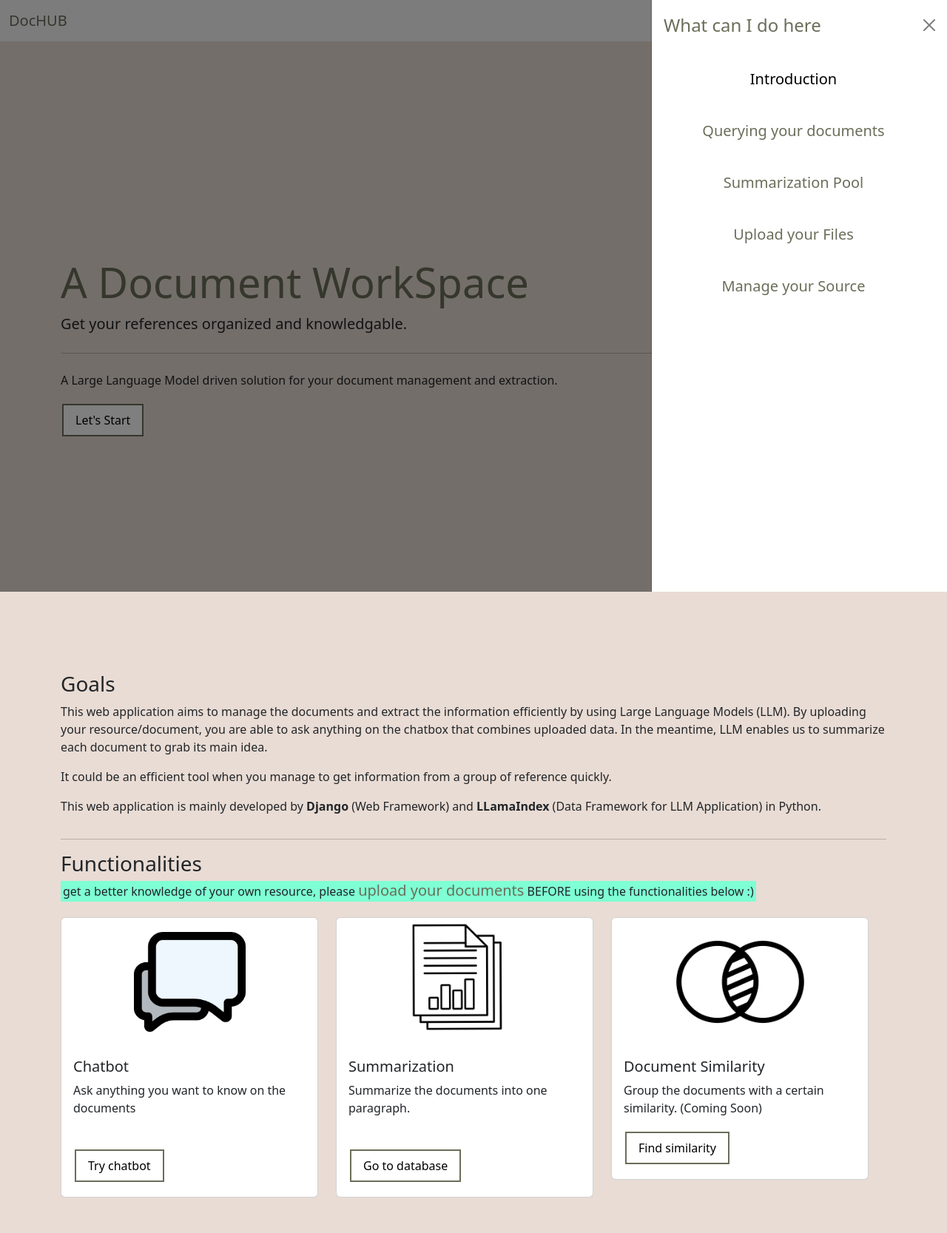
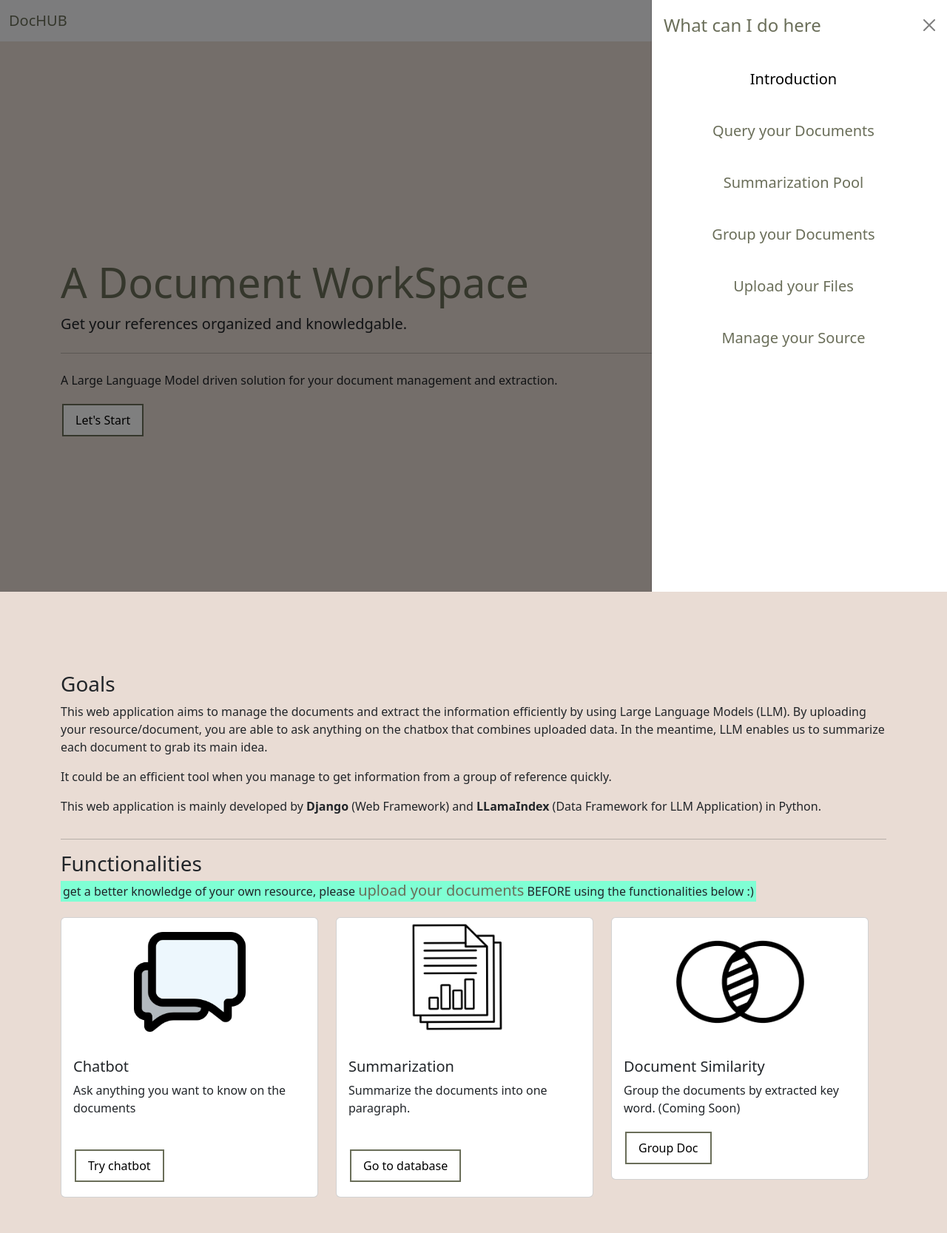
Before and after one commit to JoyceYin/DocHub-Web-App-with-Django-and-LlamaIndex, a Django app: page / in a window 1280 px wide, after a click that opens the changed part. Shown: the whole page at 74% size. Run offline with Django 4.2, Linux system fonts and the light colour scheme; some libraries are stand-ins or nearby versions.

Commit message:
add new feature

```diff
--- a/document/templates/document/base.html
+++ b/document/templates/document/base.html
@@ -103,11 +103,15 @@
                     </li>
                     <br>
                     <li class="nav-item">
-                    <a class="navele nav-link" href="{% url 'query' %}" style="text-align: center;">Querying your documents</a>
+                    <a class="navele nav-link" href="{% url 'query' %}" style="text-align: center;">Query your Documents</a>
                     </li>
                     <br>
                     <li class="nav-item">
                         <a class="navele nav-link" href="{% url 'sumdb' %}" style="text-align: center;">Summarization Pool</a>
+                    </li>
+                    <br>
+                    <li class="nav-item">
+                        <a class="navele nav-link" href="{% url 'similarity' %}" style="text-align: center;">Group your Documents</a>
                     </li>
                     <br>
                     <li class="nav-item">
--- a/document/templates/document/home.html
+++ b/document/templates/document/home.html
@@ -71,8 +71,8 @@
                         <img src="{% static 'img/similar.png' %}" class="card-img card-img-top" alt="...">
                         <div class="card-body">
                             <h5 class="card-title">Document Similarity</h5>
-                            <p class="card-text">Group the documents with a certain similarity. (Coming Soon)</p>
-                            <a href="#" class="btnown">Find similarity</a>
+                            <p class="card-text">Group the documents by extracted key word. (Coming Soon)</p>
+                            <a href="{% url 'similarity' %}" class="btnown">Group Doc</a>
                         </div>
                     </div>
                 </div>
--- a/document/urls.py
+++ b/document/urls.py
@@ -7,6 +7,7 @@ urlpatterns = [
     path('', views.HomePage, name='home'),
     path('query', views.query, name='query'),
     path('sumdb', views.sumdb, name='sumdb'),
+    path('similarity', views.groupdb, name='similarity'),
     path('upload', views.upload, name='upload'),
     path('manage', views.manage, name='manage'),
     path('delete/<id>',views.delete, name='delete'),
--- a/document/views.py
+++ b/document/views.py
@@ -49,6 +49,9 @@ def sumdb(request):
     for file in sum_files:
         file['doc_link'] = '/Doc/{}'.format(file['doc_name'])
     return render(request, "document/summarize.html", {'sum_files':sum_files})
+
+def groupdb(request):
+    return render(request, 'document/groupdoc.html')
 
 def upload(request):
 
--- a/documentsApp/settings.py
+++ b/documentsApp/settings.py
@@ -41,6 +41,7 @@ INSTALLED_APPS = [
     "django.contrib.staticfiles",
     'bootstrap5',
     'widget_tweaks',
+    'rest_framework',
 ]
 
 MIDDLEWARE = [
```
Also changed, not shown: document/templates/document/groupdoc.html (added, +7 -0 lines).
